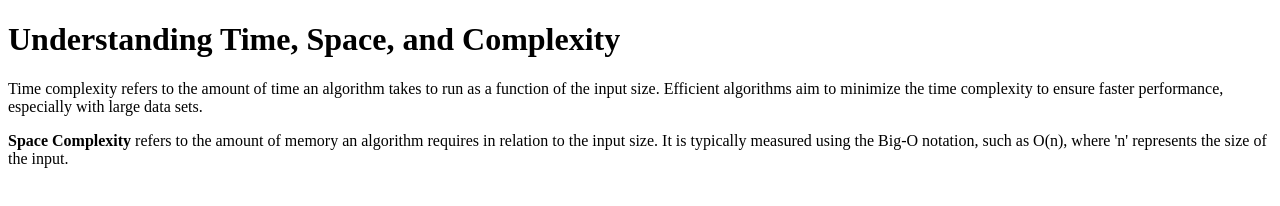
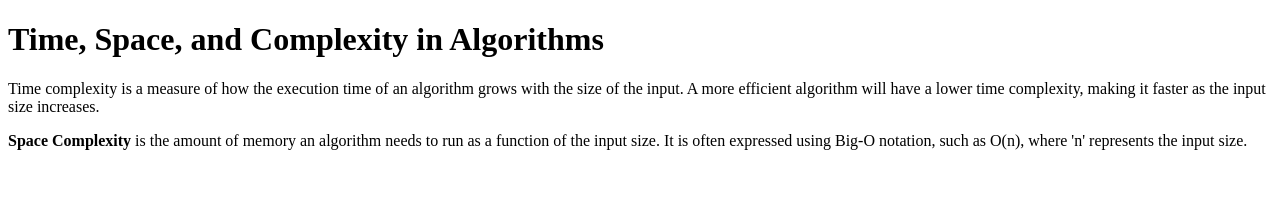
Before and after one commit to acciojob/time-and-space-complexity-sakepaul77, a website: page main.html in a window 1280 px wide. Drawn offline with Linux system fonts and the light colour scheme.

Commit message:
created a submission

```diff
--- a/main.html
+++ b/main.html
@@ -8,16 +8,16 @@
 <body>
 
     <!-- Heading for the document -->
-    <h1>Understanding Time, Space, and Complexity</h1>
+    <h1>Time, Space, and Complexity in Algorithms</h1>
 
     <!-- First paragraph explaining Time Complexity -->
     <p>
-        Time complexity refers to the amount of time an algorithm takes to run as a function of the input size. Efficient algorithms aim to minimize the time complexity to ensure faster performance, especially with large data sets.
+        Time complexity is a measure of how the execution time of an algorithm grows with the size of the input. A more efficient algorithm will have a lower time complexity, making it faster as the input size increases.
     </p>
 
     <!-- Second paragraph explaining Space Complexity -->
     <p>
-        <b>Space Complexity</b> refers to the amount of memory an algorithm requires in relation to the input size. It is typically measured using the Big-O notation, such as O(n), where 'n' represents the size of the input.
+        <b>Space Complexity</b> is the amount of memory an algorithm needs to run as a function of the input size. It is often expressed using Big-O notation, such as O(n), where 'n' represents the input size.
     </p>
 
 </body>
```
